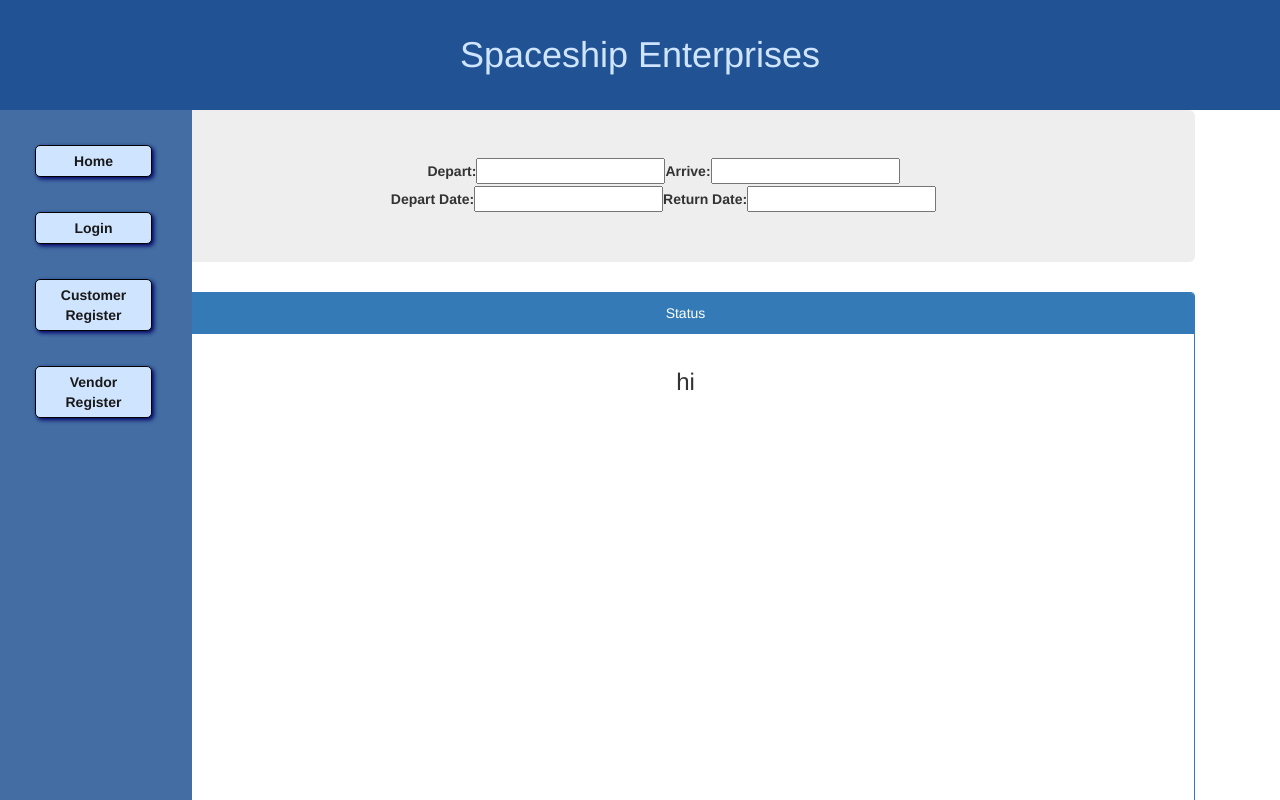
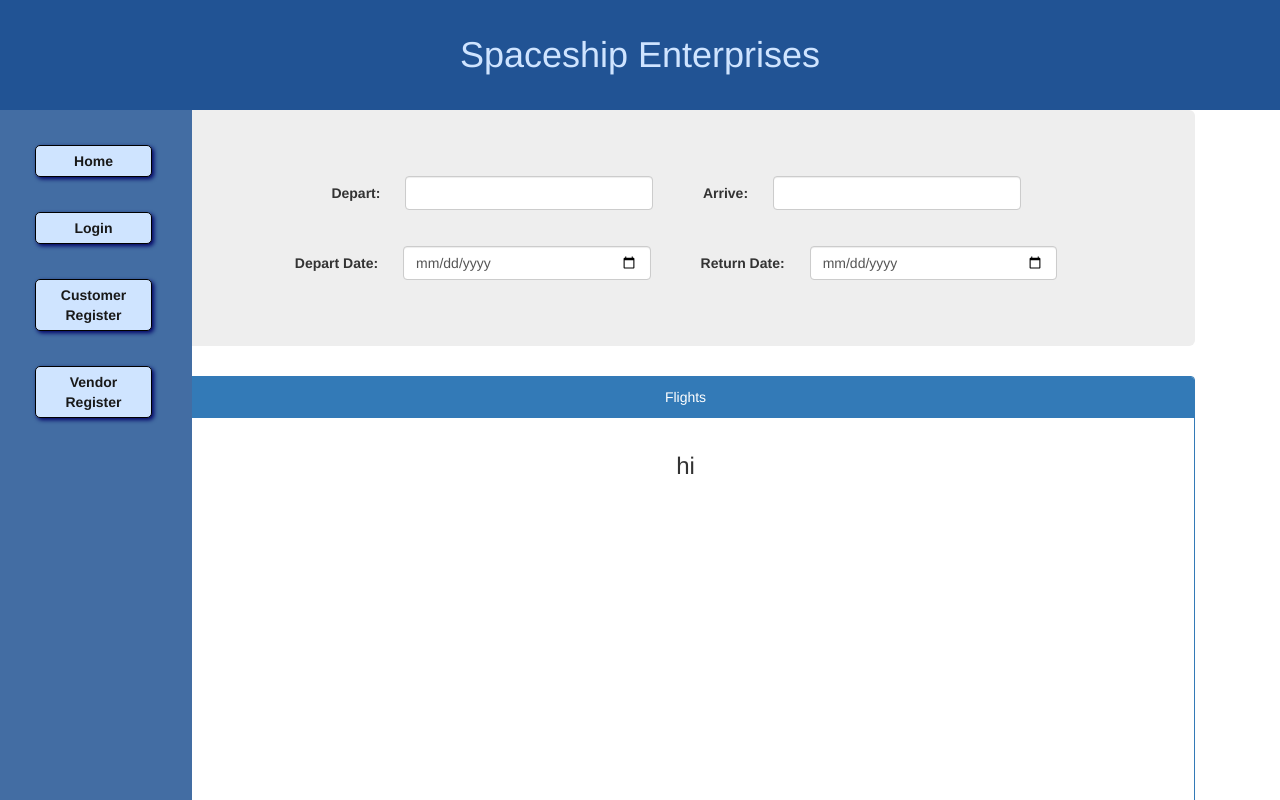
Before and after one commit to melimartinez/FlightTicketApp-frontend, an Angular app: page /customerHome in a window 1280 px wide. Shown: the top 800 px of the page. Built offline with nearby package versions, Linux system fonts and the light colour scheme.

Commit message:
Trying out CSS

```diff
--- a/src/app/components/customer-home/customer-home.component.css
+++ b/src/app/components/customer-home/customer-home.component.css
@@ -1,3 +1,12 @@
+.form-location {
+    display: inline;
+    width: 25%;
+}
+
 .form-label {
+    margin: 25px 25px
+}
 
+.form-right {
+    margin-left: 50px;
 }
--- a/src/app/components/customer-home/customer-home.component.html
+++ b/src/app/components/customer-home/customer-home.component.html
@@ -1,25 +1,25 @@
 <div class="container">
-    <div class="jumbotron">
+    <div class="jumbotron form-group">
 
       <div>
         <label for="fromLocationInput" class="form-label">Depart: </label>
-        <input id="fromLocationInput" class="" type="text">
+        <input id="fromLocationInput" class="form-control form-location" type="text">
 
-        <label for="fromLocationInput">Arrive: </label>
-        <input id="fromLocationInput" type="text">
+        <label for="fromLocationInput" class="form-label form-right">Arrive: </label>
+        <input id="fromLocationInput" class="form-control form-location" type="text">
       </div>
 
       <div>
-        <label for="fromLocationInput">Depart Date: </label>
-        <input id="fromLocationInput" type="text">
+        <label for="fromLocationInput" class="form-label">Depart Date: </label>
+        <input id="fromLocationInput" class="form-control form-location" type="date">
 
-        <label for="fromLocationInput">Return Date: </label>
-        <input id="fromLocationInput" type="text">
+        <label for="fromLocationInput" class="form-label form-right">Return Date: </label>
+        <input id="fromLocationInput" class="form-control form-location" type="date">
       </div>
 
     </div>
     <div class="panel panel-primary">
-      <div class="panel-heading">Status</div>
+      <div class="panel-heading">Flights</div>
       <div class="panel-body">
         <h3>hi</h3>
       </div>
```
